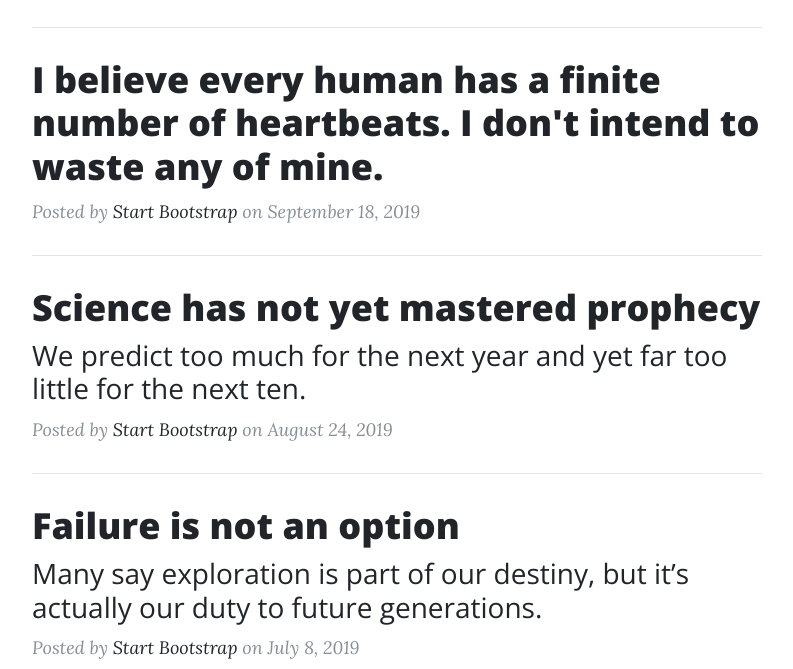
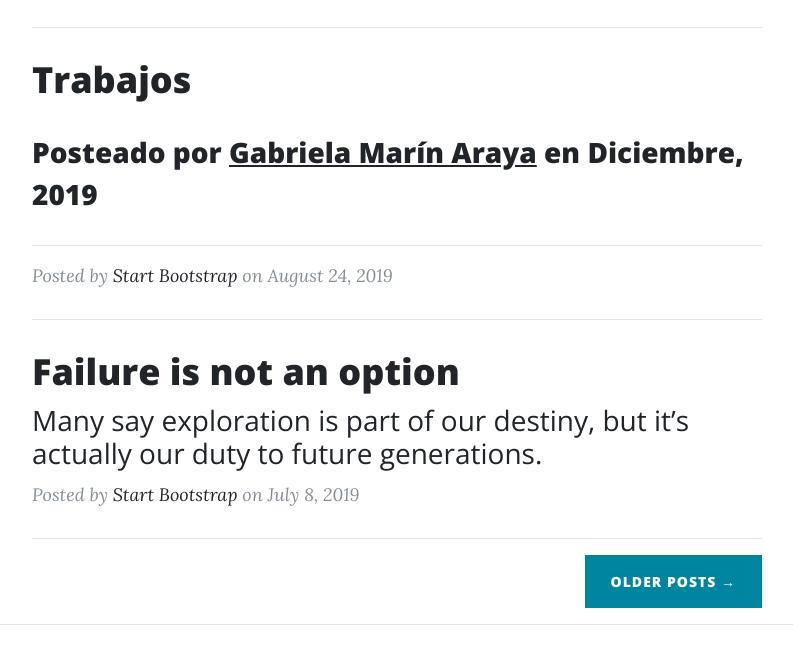
Before and after one commit to gabimarinnn/Gabriela-A.-Marin-Araya, a plain HTML site: page index.html in a window 1280 px wide. Shown: the part 1003-1672 px from the top of the page, without its empty margins (243-1036 px from the left). Drawn offline with nearby package versions, Linux system fonts and the light colour scheme.

Commit message:
Update index.html

```diff
--- a/index.html
+++ b/index.html
@@ -89,22 +89,19 @@
         <div class="post-preview">
           <a href="post.html">
             <h2 class="post-title">
-              I believe every human has a finite number of heartbeats. I don't intend to waste any of mine.
+              Trabajos
             </h2>
+            <h3 class="post-subtitle">
+              <link href=   rel="stylesheet">
           </a>
-          <p class="post-meta">Posted by
-            <a href="#">Start Bootstrap</a>
-            on September 18, 2019</p>
+          <p class="post-meta">Posteado por
+            <a href="#">Gabriela Marín Araya</a>
+            en Diciembre, 2019</p>
         </div>
         <hr>
         <div class="post-preview">
           <a href="post.html">
-            <h2 class="post-title">
-              Science has not yet mastered prophecy
-            </h2>
-            <h3 class="post-subtitle">
-              We predict too much for the next year and yet far too little for the next ten.
-            </h3>
+
           </a>
           <p class="post-meta">Posted by
             <a href="#">Start Bootstrap</a>
```
